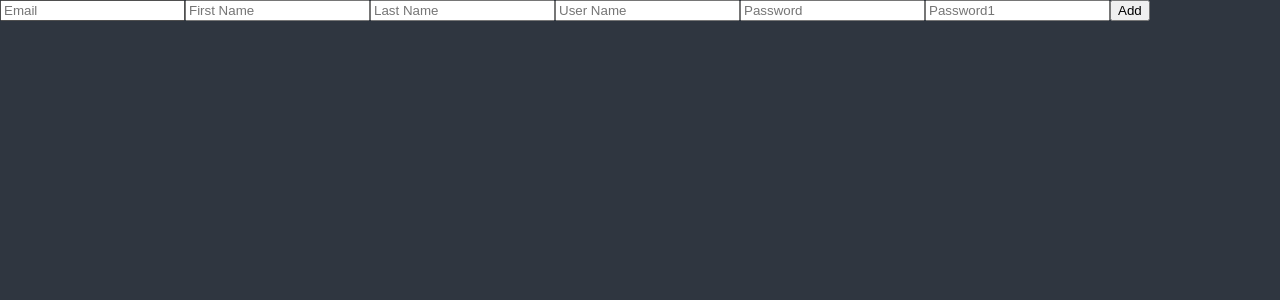
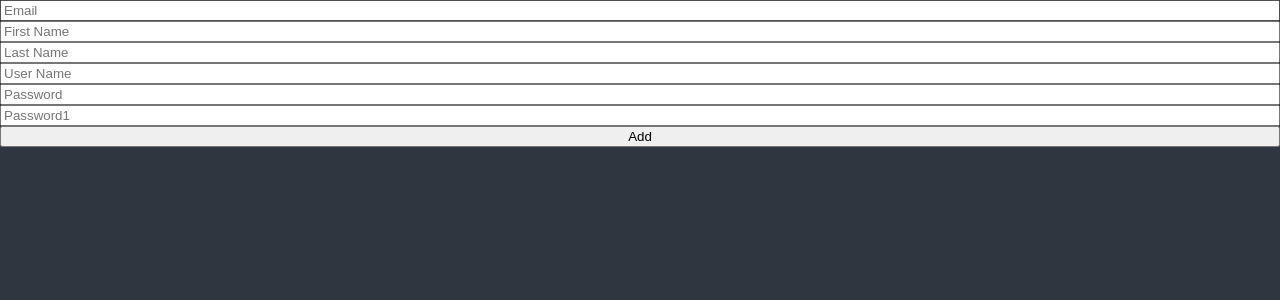
Before and after one commit to dh365x/class-react, a React (Create React App) app: page / in a window 1280 px wide. Shown: the top 300 px of the page. Built offline with nearby package versions, Linux system fonts and the light colour scheme.

Commit message:
StateMGMT, Form Validation

```diff
--- a/src/ToDoList.tsx
+++ b/src/ToDoList.tsx
@@ -1,18 +1,45 @@
 import { useForm } from "react-hook-form";
 
 function ToDoList() {
-	const { register, watch } = useForm();
-	console.log(watch());
+	const { register, handleSubmit, formState } = useForm();
+	const onValid = (data: any) => {
+		console.log("data:", data);
+	};
+	console.log("error:", formState.errors);
 
 	return (
 		<div>
-			<form>
-				<input {...register("email")} placeholder="Email" />
-				<input {...register("firstName")} placeholder="First Name" />
-				<input {...register("lastName")} placeholder="Last Name" />
-				<input {...register("userName")} placeholder="User Name" />
-				<input {...register("password")} placeholder="Password" />
-				<input {...register("password1")} placeholder="Password1" />
+			<form
+				style={{ display: "flex", flexDirection: "column" }}
+				onSubmit={handleSubmit(onValid)}
+			>
+				<input {...register("email", { required: true })} placeholder="Email" />
+				<input
+					{...register("firstName", { required: true })}
+					placeholder="First Name"
+				/>
+				<input
+					{...register("lastName", { required: true })}
+					placeholder="Last Name"
+				/>
+				<input
+					{...register("userName", { required: true, minLength: 2 })}
+					placeholder="User Name"
+				/>
+				<input
+					{...register("password", { required: true, minLength: 5 })}
+					placeholder="Password"
+				/>
+				<input
+					{...register("password1", {
+						required: "Password is required",
+						minLength: {
+							value: 5,
+							message: "Your password is too short.",
+						},
+					})}
+					placeholder="Password1"
+				/>
 				<button>Add</button>
 			</form>
 		</div>
@@ -20,37 +47,3 @@
 }
 
 export default ToDoList;
-
-// import React, { useState } from "react";
-
-// function ToDoList() {
-// 	const [toDo, setToDo] = useState("");
-// 	const [toDoError, setToDoError] = useState("");
-
-// 	const onChange = (event: React.FormEvent<HTMLInputElement>) => {
-// 		const {
-// 			currentTarget: { value },
-// 		} = event;
-// 		setToDoError("");
-// 		setToDo(value);
-// 	};
-// 	const onSubmit = (event: React.FormEvent<HTMLFormElement>) => {
-// 		event.preventDefault();
-// 		if (toDo.length < 10) {
-// 			return setToDoError("To do should be longer");
-// 		}
-// 		console.log("submit");
-// 	};
-
-// 	return (
-// 		<div>
-// 			<form onSubmit={onSubmit}>
-// 				<input value={toDo} onChange={onChange} placeholder="Write a to do" />
-// 				{toDoError !== "" ? toDoError : null}
-// 				<button>Add</button>
-// 			</form>
-// 		</div>
-// 	);
-// }
-
-// export default ToDoList;
```
